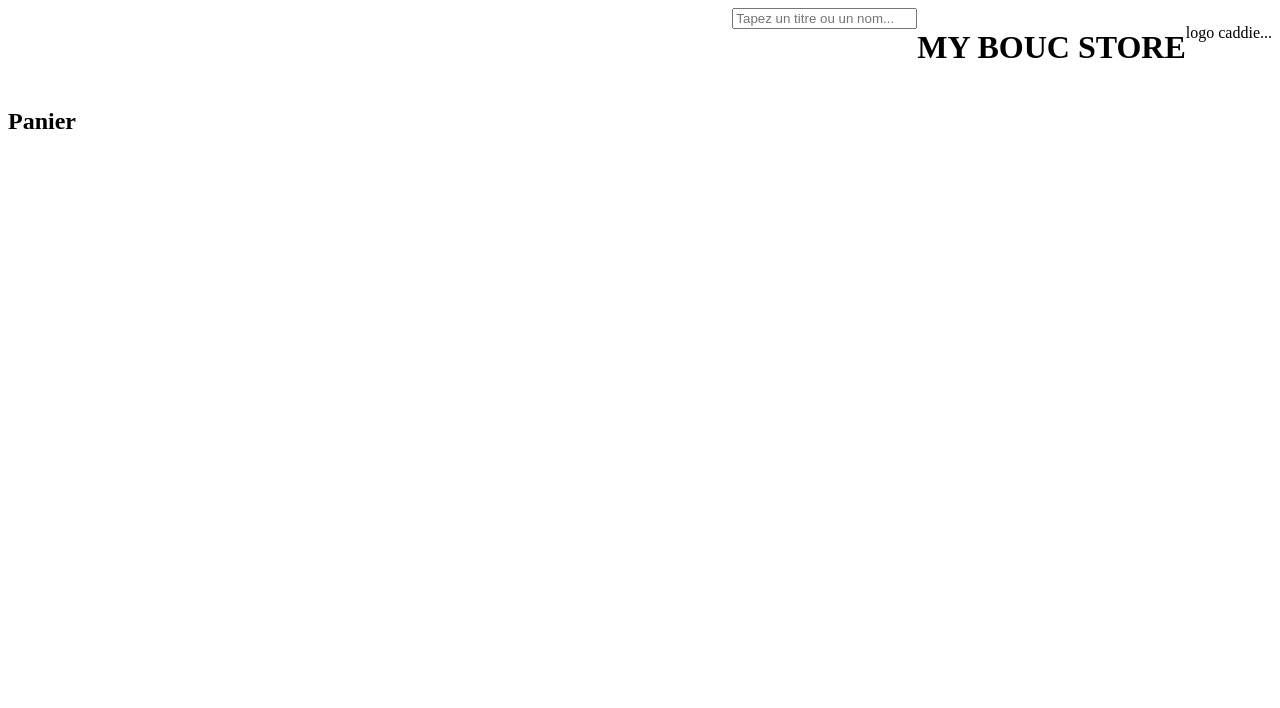
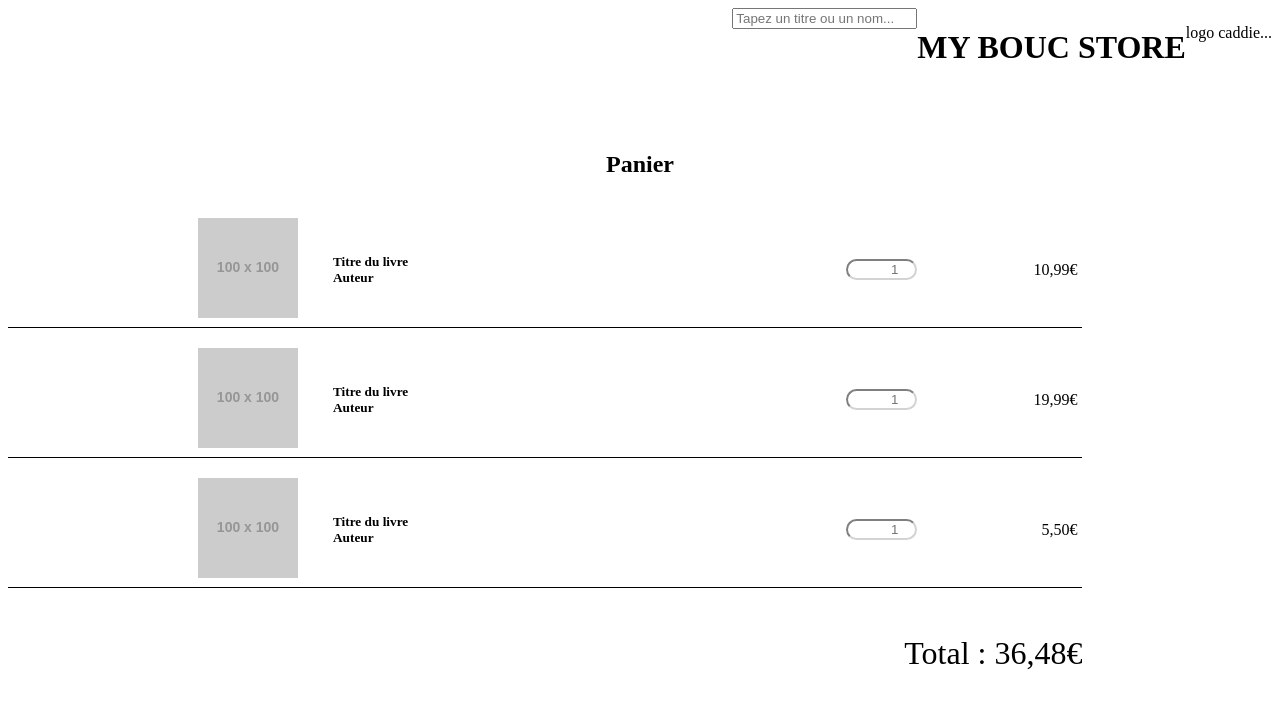
Before and after one commit to wallas938/my-book-store, an Angular app: page / in a window 1280 px wide. Shown: the top 708 px of the page. Built offline with nearby package versions, Linux system fonts and the light colour scheme.

Commit message:
V0.1 du panier

```diff
--- a/src/app/cart/cart.component.css
+++ b/src/app/cart/cart.component.css
@@ -0,0 +1,70 @@
+
+
+ h2{
+     text-align: center;
+     margin-top: 5%;
+ }
+
+ .fa-times-circle{
+     color: lightgrey;
+ }
+
+ .fa-times-circle:hover{
+     color: red;
+ }
+
+ table{
+    border-collapse:separate;
+    border-spacing:0 15px;
+    width: 85%;
+
+ }
+
+tr, td{
+        width:150px;
+        text-align: center;
+
+        padding: 5px;
+   }
+
+
+.delete{
+    text-align: end;
+}
+
+
+.titleAuthor{
+    text-align: start;
+}
+
+.price{
+    text-align: end;
+}
+
+
+.select{
+    text-align: end;
+
+}
+
+td{
+    border-bottom: 1px solid black;
+
+}
+
+input{
+    border-radius: 25px;
+    border-color: lightgray;
+    text-align: end;
+    width: 15%;
+}
+
+input:focus{
+    outline: none;
+}
+
+#total{
+    font-size: 2em;
+    text-align: end;
+    padding-right: 15%;
+}
--- a/src/app/cart/cart.component.html
+++ b/src/app/cart/cart.component.html
@@ -3,6 +3,30 @@
     <h2>Panier</h2>
 
   <main>
-    <i class="fas fa-minus-circle"></i>
+    <table>
+      <tr>
+        <td class="delete"><i class="fas fa-times-circle"></i></td>
+        <td><img src="https://via.placeholder.com/100"></td>
+        <td class="titleAuthor"><h5>Titre du livre<br>Auteur</h5></td>
+        <td class="select" colspan="5"><input placeholder="1" type="number" min="1" max="50"></td>
+        <td class="price"><p>10,99€</p></td>
+      </tr>
+      <tr>
+          <td class="delete"><i class="fas fa-times-circle"></i></td>
+          <td><img src="https://via.placeholder.com/100"></td>
+          <td class="titleAuthor"><h5>Titre du livre<br>Auteur</h5></td>
+          <td class="select" colspan="5"><input placeholder="1" type="number" min="1" max="50"></td>
+          <td class="price"><p>19,99€</p></td>
+      </tr>
+      <tr>
+          <td class="delete"><i class="fas fa-times-circle"></i></td>
+          <td><img src="https://via.placeholder.com/100"></td>
+          <td class="titleAuthor"><h5>Titre du livre<br>Auteur</h5></td>
+          <td class="select" colspan="5"><input placeholder="1" type="number" min="1" max="50"></td>
+          <td class="price"><p>5,50€</p></td>
+        </tr>
+
+    </table>
+    <p id="total">Total : 36,48€</p>
   </main>
 </div>
```
